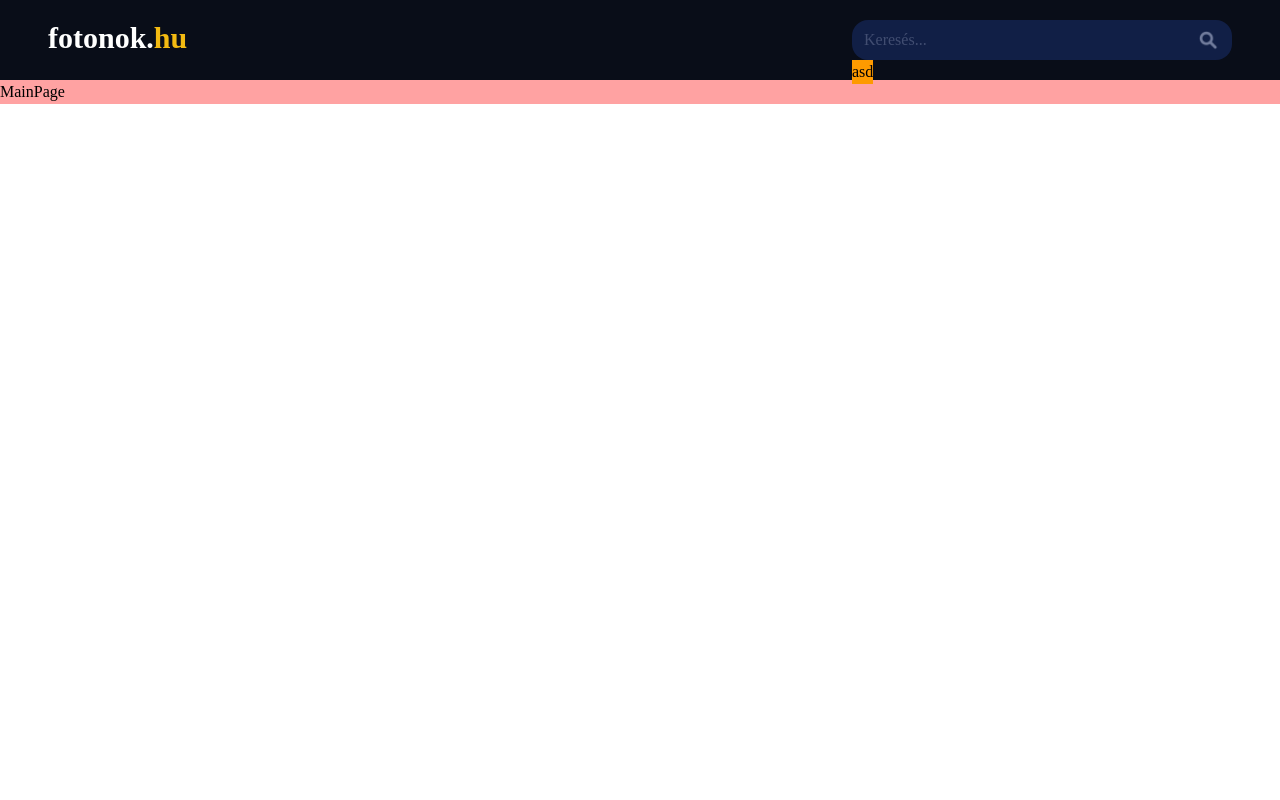
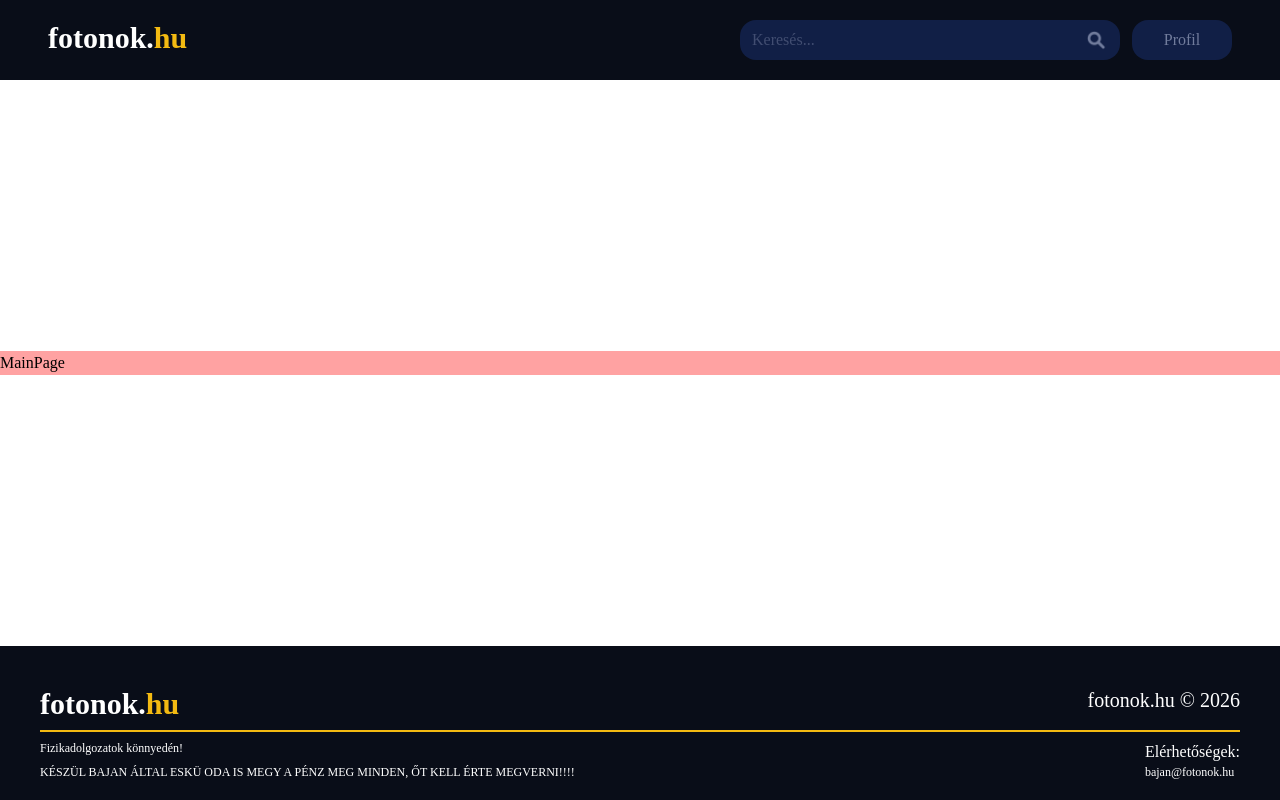
Before and after one commit to GMPBence/fotonok.hu, a React (Vite) app: page / in a window 1280 px wide. Built offline with nearby package versions, Linux system fonts and the light colour scheme.

Commit message:
Add Footer component and update Navbar and Button styles; enhance MainPage layout

```diff
--- a/src/components/Button.jsx
+++ b/src/components/Button.jsx
@@ -2,7 +2,7 @@
   if (props.type === "primary") {
     return (
       <>
-        <button className="bg-amber-500">{props.text}</button>
+        <button className="bg-secondary text-light py-2 px-3 rounded-2xl w-full">{props.text}</button>
       </>
     );
   }
--- /dev/null
+++ b/src/components/Footer.jsx
@@ -0,0 +1,26 @@
+function Footer() {
+  return (
+    <div className="bg-primary pt-10 px-10 pb-5 flex flex-col">
+      <div className="flex flex-row justify-between w-full border-b-2 border-highlight pb-2">
+        <h1 className="text-white font-bold text-3xl">
+          fotonok.<span className="text-highlight">hu</span>
+        </h1>
+        <h2 className="text-white text-xl">fotonok.hu © 2026</h2>
+      </div>
+      <div className="text-white flex flex-row justify-between pt-2">
+        <div>
+          <p className="text-xs mb-2 ">Fizikadolgozatok könnyedén!</p>
+          <p className="text-xs">
+            KÉSZÜL BAJAN ÁLTAL ESKÜ ODA IS MEGY A PÉNZ MEG MINDEN, ŐT KELL ÉRTE
+            MEGVERNI!!!!
+          </p>
+        </div>
+        <div>
+          <p>Elérhetőségek:</p>
+          <p className="text-xs ">bajan@fotonok.hu</p>
+        </div>
+      </div>
+    </div>
+  );
+}
+export default Footer;
--- a/src/components/Navbar.jsx
+++ b/src/components/Navbar.jsx
@@ -4,13 +4,15 @@
   return (
     <div className="bg-primary h-20 px-12 py-5 flex flex-row justify-between">
       <h1 className="text-white font-bold text-3xl">
-        fotonok.<span className="text-[#F3BA12]">hu</span>
+        fotonok.<span className="text-highlight">hu</span>
       </h1>
-      <div>
+      <div className="flex flex-row gap-3">
         <div className="w-95">
           <SearchBar />
         </div>
-        <Button type = "primary" text="asd"/>
+        <div className="w-25">
+          <Button type="primary" text="Profil" />
+        </div>
       </div>
     </div>
   );
--- a/src/index.css
+++ b/src/index.css
@@ -11,5 +11,6 @@
 @theme {
   --color-primary: #090D18;
   --color-light: #717C9C;
-  --color-secondary: #111F46
+  --color-secondary: #111F46;
+  --color-highlight: #F3BA12;
 }
--- a/src/pages/MainPage.jsx
+++ b/src/pages/MainPage.jsx
@@ -1,11 +1,13 @@
 import React from "react";
 import Navbar from "../components/Navbar";
+import Footer from "../components/Footer";
 const MainPage = () => {
   return (
-    <>
+    <div className="flex flex-col justify-between w-full h-screen">
       <Navbar />
       <div className="bg-red-300">MainPage</div>
-    </>
+      <Footer />
+    </div>
   );
 };
 
```
Also changed, not shown: 1 other file (tests, documents, lock files or other folders).
